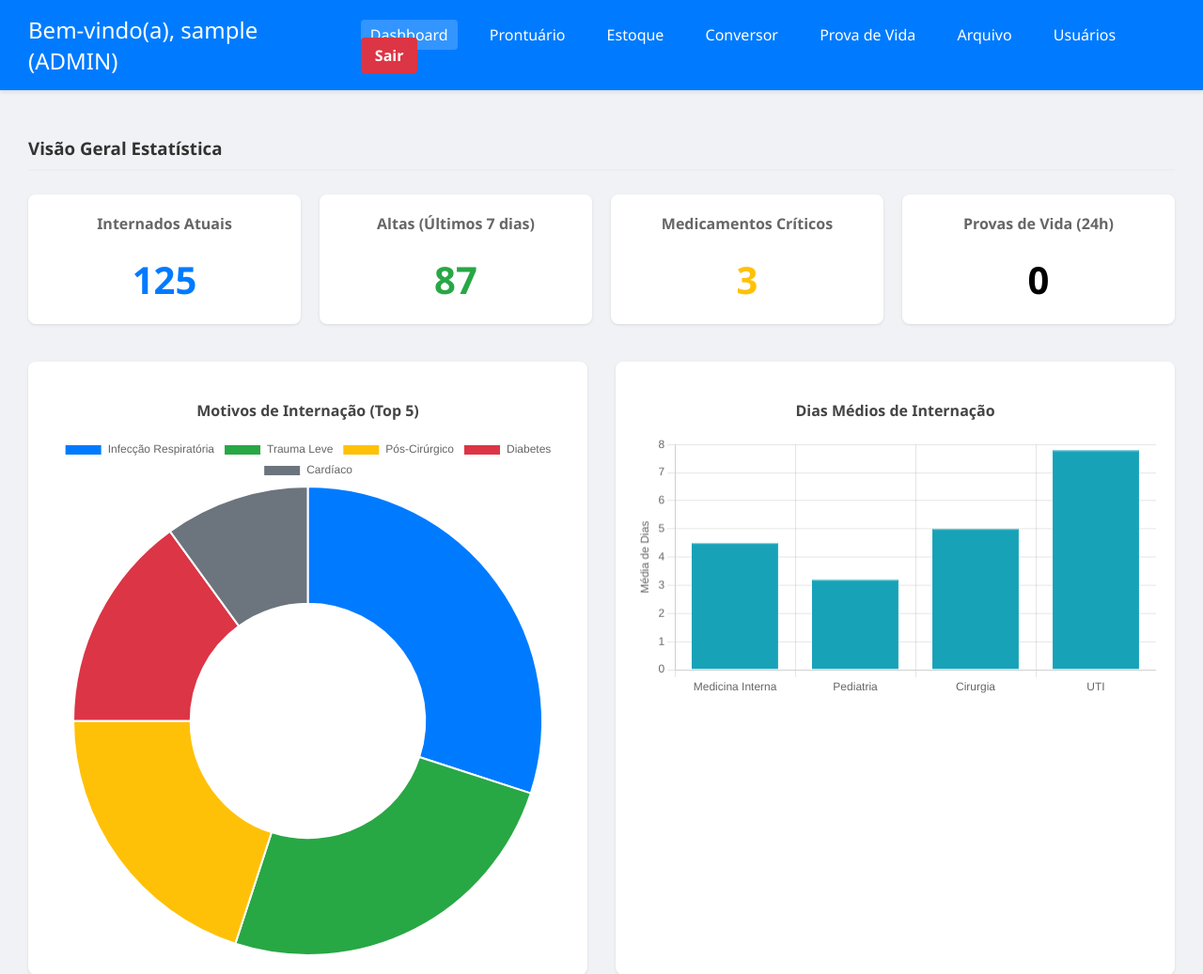
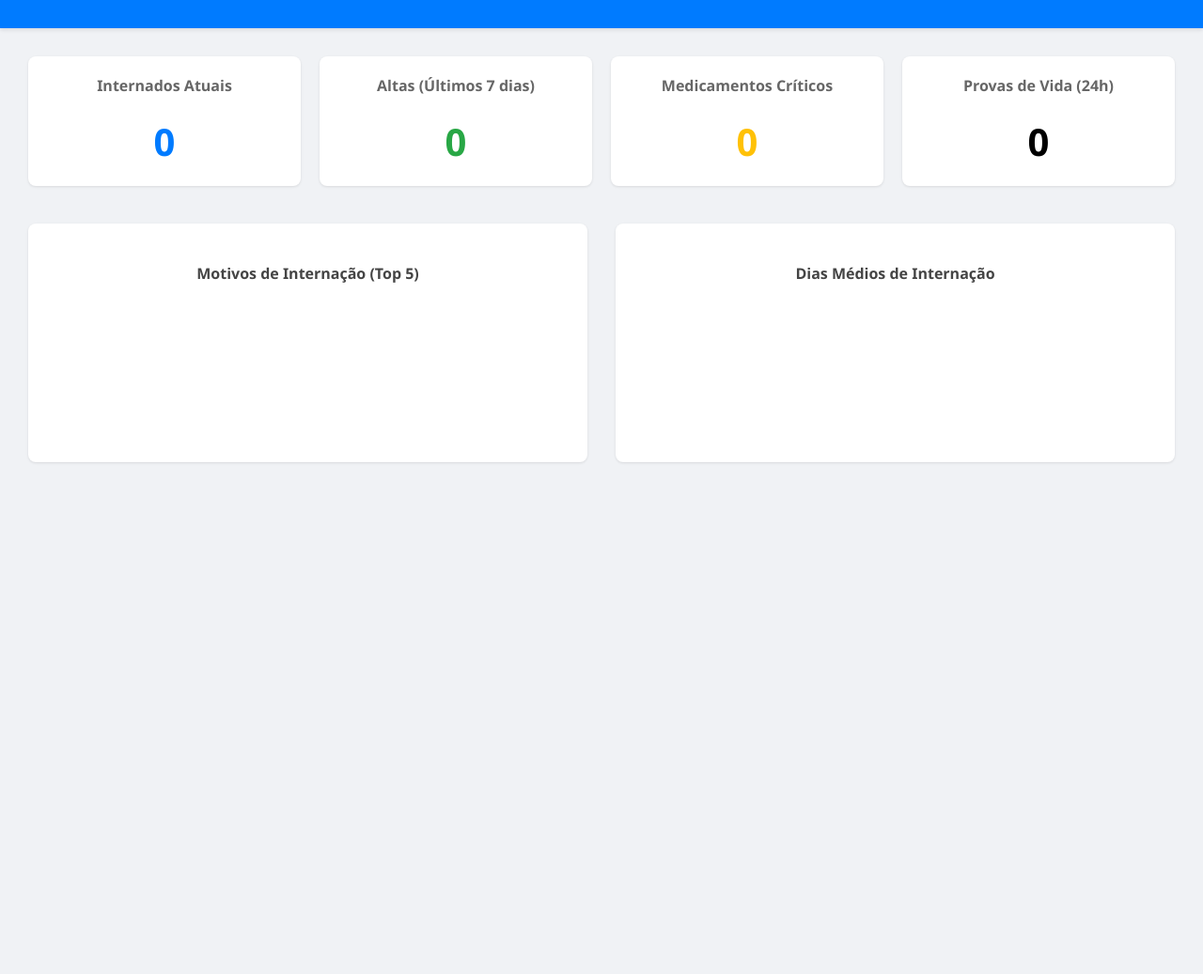
Before and after one commit to profedufbarreto/sistema_hospitalar, a Flask app: page /dashboard in a window 1280 px wide. Shown: the top 1037 px of the page at 94% size. After the commit the page ends 493 px from the top, so only its background shows below. Run offline with Flask 3, Linux system fonts and the light colour scheme; the visitor is signed in with stand-in values (Sample User, id 1); data that the repository does not hold is empty; a map, chart or similar area stays blank.

Commit message:
contagem corrigida

```diff
--- a/static/js/main.js
+++ b/static/js/main.js
@@ -1,47 +1,32 @@
-// static/js/main.js
+// static/js/main.js - CORRIGIDO
 
 document.addEventListener('DOMContentLoaded', function() {
-    // Função que simula a busca de dados (em um sistema real, seria uma requisição AJAX)
-    function fetchDashboardData() {
-        // --- DADOS SIMULADOS (Em produção, o Python enviaria estes dados) ---
-        return {
-            totalInternados: 125,
-            altasMes: 87,
-            estoqueCritico: 3,
 
-            motivosData: {
-                labels: ['Infecção Respiratória', 'Trauma Leve', 'Pós-Cirúrgico', 'Diabetes', 'Cardíaco'],
-                data: [30, 25, 20, 15, 10]
-            },
-
-            diasData: {
-                labels: ['Medicina Interna', 'Pediatria', 'Cirurgia', 'UTI'],
-                data: [4.5, 3.2, 5.0, 7.8] // Média de dias
-            }
-        };
-    }
-
-    const data = fetchDashboardData();
+    // ⚠️ Usa a variável injetada pelo Flask no dashboard.html
+    const data = FLASK_DASHBOARD_DATA;
 
     // 1. Atualiza os Cartões KPI
-    document.getElementById('total-internados').textContent = data.totalInternados;
-    document.getElementById('altas-mes').textContent = data.altasMes;
-    document.getElementById('estoque-critico').textContent = data.estoqueCritico;
+    // O JavaScript AGORA USA O VALOR INJETADO PELO JINJA.
+    // SE O PYTHON ENVIOU 0 (ZERO), O JS IRÁ ATUALIZAR PARA 0.
+    document.getElementById('total-internados').textContent = data.total_internados;
+    document.getElementById('altas-mes').textContent = data.altas_ultimos_7_dias;
+    document.getElementById('estoque-critico').textContent = data.baixo_estoque;
 
     // 2. Gráfico de Motivos de Internação (Gráfico de Rosca/Pizza)
     const ctxMotivos = document.getElementById('motivosChart').getContext('2d');
     new Chart(ctxMotivos, {
         type: 'doughnut',
         data: {
-            labels: data.motivosData.labels,
+            // Usa as chaves do Python
+            labels: data.motivos_data.labels,
             datasets: [{
-                data: data.motivosData.data,
+                data: data.motivos_data.data,
                 backgroundColor: [
-                    '#007bff', // Azul
-                    '#28a745', // Verde
-                    '#ffc107', // Amarelo
-                    '#dc3545', // Vermelho
-                    '#6c757d'  // Cinza
+                    '#007bff',
+                    '#28a745',
+                    '#ffc107',
+                    '#dc3545',
+                    '#6c757d'
                 ],
                 hoverOffset: 4
             }]
@@ -64,11 +49,12 @@ document.addEventListener('DOMContentLoaded', function() {
     new Chart(ctxDias, {
         type: 'bar',
         data: {
-            labels: data.diasData.labels,
+            // Usa as chaves do Python
+            labels: data.dias_data.labels,
             datasets: [{
                 label: 'Dias Médios',
-                data: data.diasData.data,
-                backgroundColor: '#17a2b8', // Cor Teal/Ciano
+                data: data.dias_data.data,
+                backgroundColor: '#17a2b8',
                 borderColor: '#17a2b8',
                 borderWidth: 1
             }]
--- a/templates/dashboard.html
+++ b/templates/dashboard.html
@@ -9,30 +9,9 @@
 </head>
 <body>
     <header class="main-header">
-        <h2>Bem-vindo(a), {{ usuario }} ({{ nivel | upper }})</h2>
-        <nav>
-            <a href="{{ url_for('dashboard') }}" class="active">Dashboard</a>
-            <a href="{{ url_for('prontuario') }}">Prontuário</a>
-            <a href="{{ url_for('estoque') }}">Estoque</a>
-            <a href="{{ url_for('conversor') }}">Conversor</a>
-            <a href="{{ url_for('prova_vida') }}">Prova de Vida</a>
-            <a href="{{ url_for('arquivo') }}">Arquivo</a>
-
-            {% if nivel in ['admin', 'tecnico'] %}
-                <a href="{{ url_for('gerenciar_usuarios') }}">Usuários</a>
-            {% endif %}
-
-            <a href="{{ url_for('logout') }}" class="btn-logout">Sair</a>
-        </nav>
-    </header>
+        </header>
 
     <main class="dashboard-content">
-        {% if mensagem %}
-            <div class="alert alert-success">{{ mensagem }}</div>
-        {% endif %}
-
-        <h3>Visão Geral Estatística</h3>
-
         <section class="kpi-cards">
             <div class="card card-internados">
                 <h4>Internados Atuais</h4>
@@ -68,6 +47,12 @@
 
     </main>
 
+    <script>
+        // Transfere o dicionário completo 'dados' do Python para uma variável JavaScript.
+        // O filtro '|tojson' garante a formatação correta.
+        const FLASK_DASHBOARD_DATA = {{ dados|tojson }};
+    </script>
+
     <script src="{{ url_for('static', filename='js/main.js') }}"></script>
 </body>
 </html>
```
